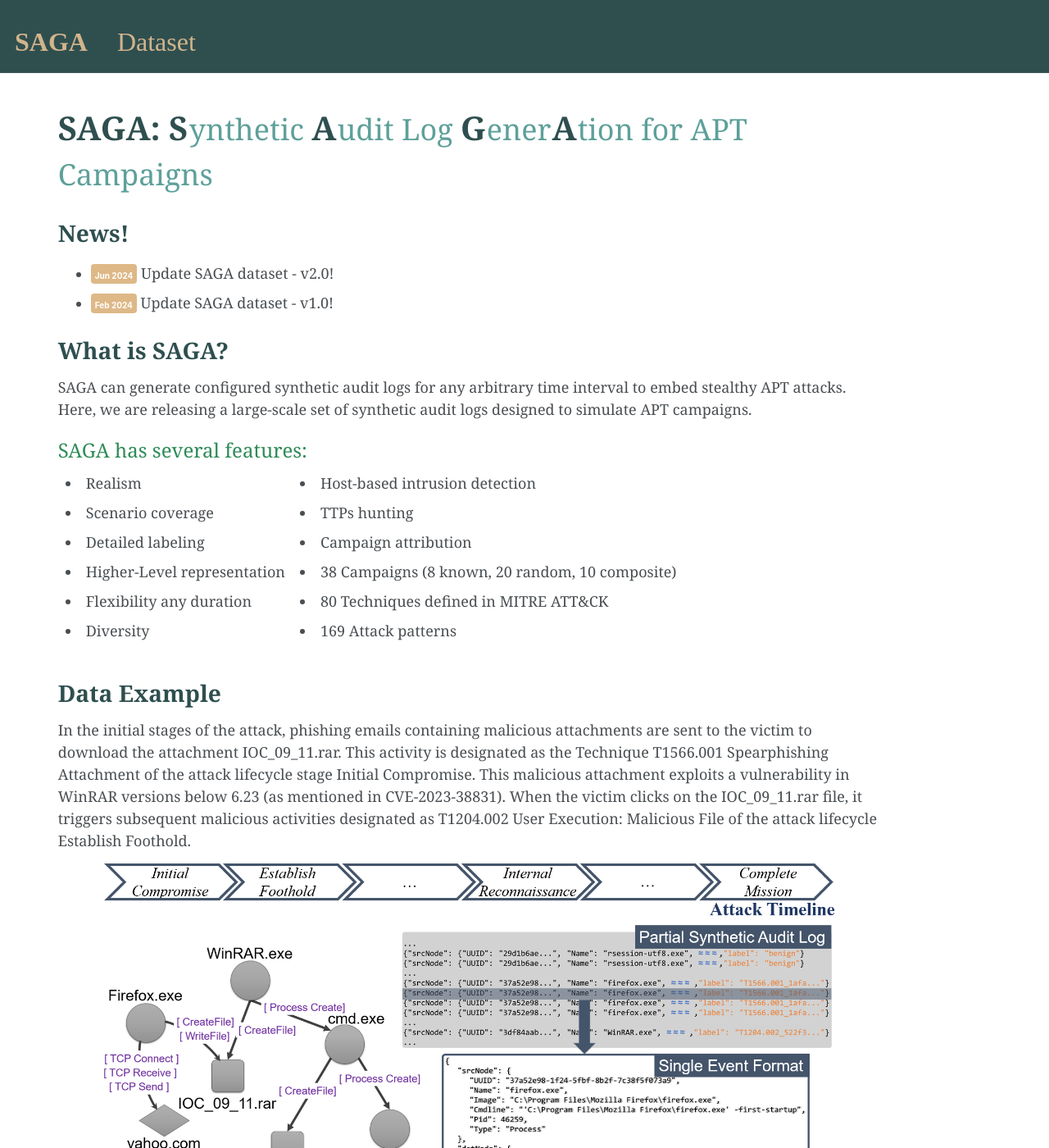
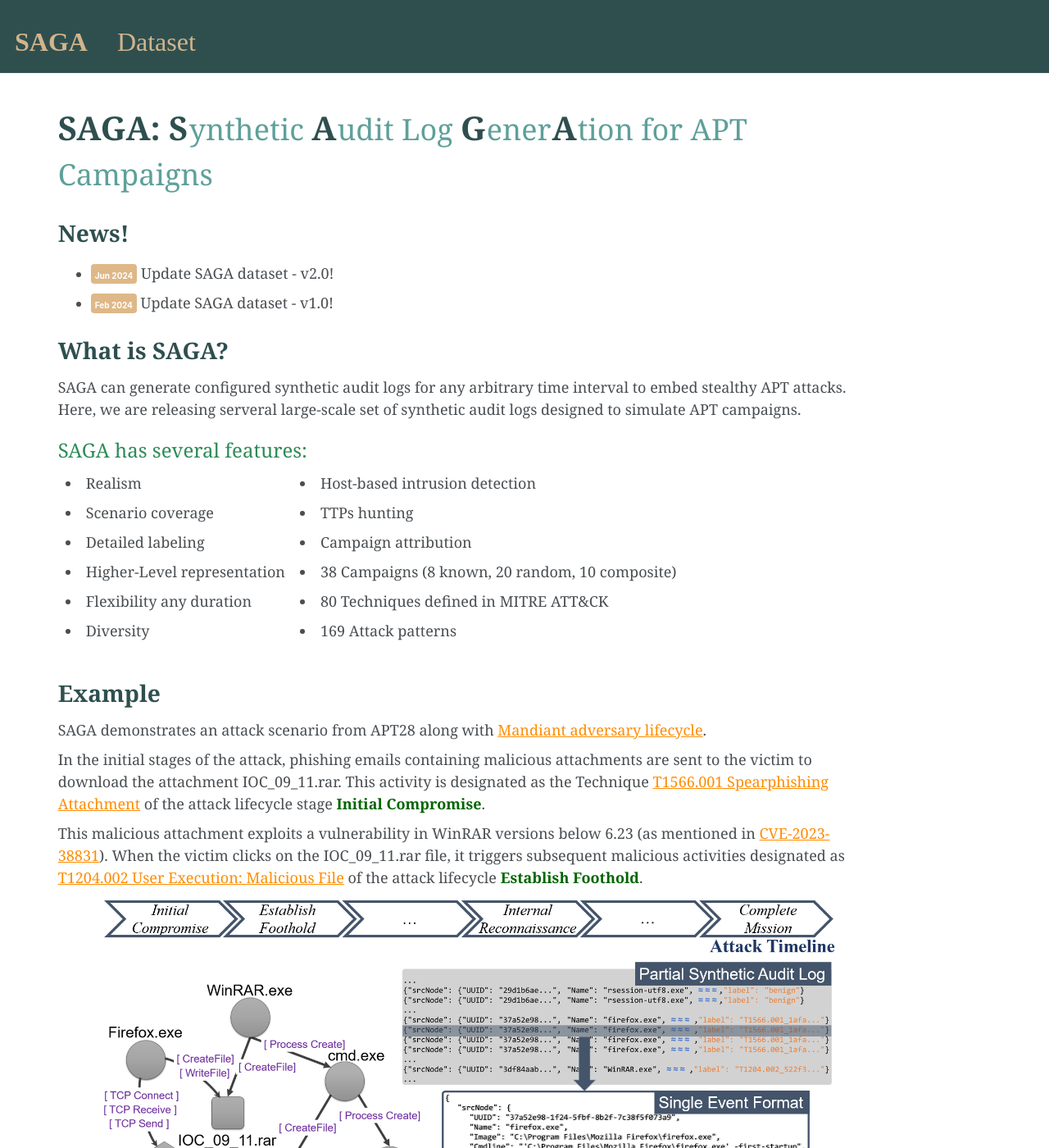
Before and after one commit to saga-tw/saga-tw.github.io, a Jekyll site: the page built from _pages/about.md, in a window 1280 px wide and 1400 px high. Shown: the whole window at 82% size. Built offline with Jekyll 4.4.1, drawn with Linux system fonts in a browser that asks for light colours.

Commit message:
Update about.md

```diff
--- a/_pages/about.md
+++ b/_pages/about.md
@@ -25,7 +25,7 @@ redirect_from:
 </ul>
 
 <h1 style= "color:#2F4F4F; font-family: 'Georgia'; margin-top: 1em !important;">What is SAGA?</h1>
-<p style="font-family: 'Georgia'; margin-bottom: 0 !important;">SAGA can generate configured synthetic audit logs for any arbitrary time interval to embed stealthy APT attacks. Here, we are releasing a large-scale set of synthetic audit logs designed to simulate APT campaigns.</p>
+<p style="font-family: 'Georgia'; margin-bottom: 0 !important;">SAGA can generate configured synthetic audit logs for any arbitrary time interval to embed stealthy APT attacks. Here, we are releasing serveral large-scale set of synthetic audit logs designed to simulate APT campaigns.</p>
 <p style="margin-top: 1em !important; margin-bottom: 0 !important;"><span style="color: #2E8B57; font-family: 'Georgia'; font-size:24px;">SAGA has several features:</span></p>
 <!-- <h2 style= "color:#2F4F4F; font-family: 'Georgia';">SAGA has several features:</h2> -->
 <table>
@@ -53,8 +53,12 @@ redirect_from:
   </tr>
 </table>
 
-<h1 style= "color:#2F4F4F; font-family: 'Georgia'; margin-top: 1em !important;">Data Example</h1>
-<p style="font-family: 'Georgia'; margin-bottom: 0.5em !important;">In the initial stages of the attack, phishing emails containing malicious attachments are sent to the victim to download the attachment IOC_09_11.rar. This activity is designated as the Technique T1566.001 Spearphishing Attachment of the attack lifecycle stage Initial Compromise. This malicious attachment exploits a vulnerability in WinRAR versions below 6.23 (as mentioned in CVE-2023-38831). When the victim clicks on the IOC_09_11.rar file, it triggers subsequent malicious activities designated as T1204.002 User Execution: Malicious File of the attack lifecycle Establish Foothold.</p>
+<h1 style= "color:#2F4F4F; font-family: 'Georgia'; margin-top: 1em !important;">Example</h1>
+<p style="font-family: 'Georgia'; margin-bottom: 0.5em !important;">SAGA demonstrates an attack scenario from APT28 along with <a href="https://cloud.google.com/security/resources/insights/targeted-attack-lifecycle" style="color: #FF8C00;">Mandiant adversary lifecycle</a>.</p>
+
+<p style="font-family: 'Georgia'; margin-bottom: 0.5em !important;">In the initial stages of the attack, phishing emails containing malicious attachments are sent to the victim to download the attachment IOC_09_11.rar. This activity is designated as the Technique <a href="https://attack.mitre.org/techniques/T1566/001/" style="color: #FF8C00;">T1566.001 Spearphishing Attachment</a> of the attack lifecycle stage <b style="color: #006400">Initial Compromise</b>.</p>
+
+<p style="font-family: 'Georgia'; margin-bottom: 0.5em !important;">This malicious attachment exploits a vulnerability in WinRAR versions below 6.23 (as mentioned in <a href="https://nvd.nist.gov/vuln/detail/cve-2023-38831" style="color: #FF8C00;">CVE-2023-38831</a>). When the victim clicks on the IOC_09_11.rar file, it triggers subsequent malicious activities designated as <a href="https://attack.mitre.org/techniques/T1204/002/" style="color: #FF8C00;">T1204.002 User Execution: Malicious File</a> of the attack lifecycle <b style="color: #006400">Establish Foothold</b>.</p>
 
 <div align="center">
     <img src="/images/example.png" width="90%" height="90%">
```
